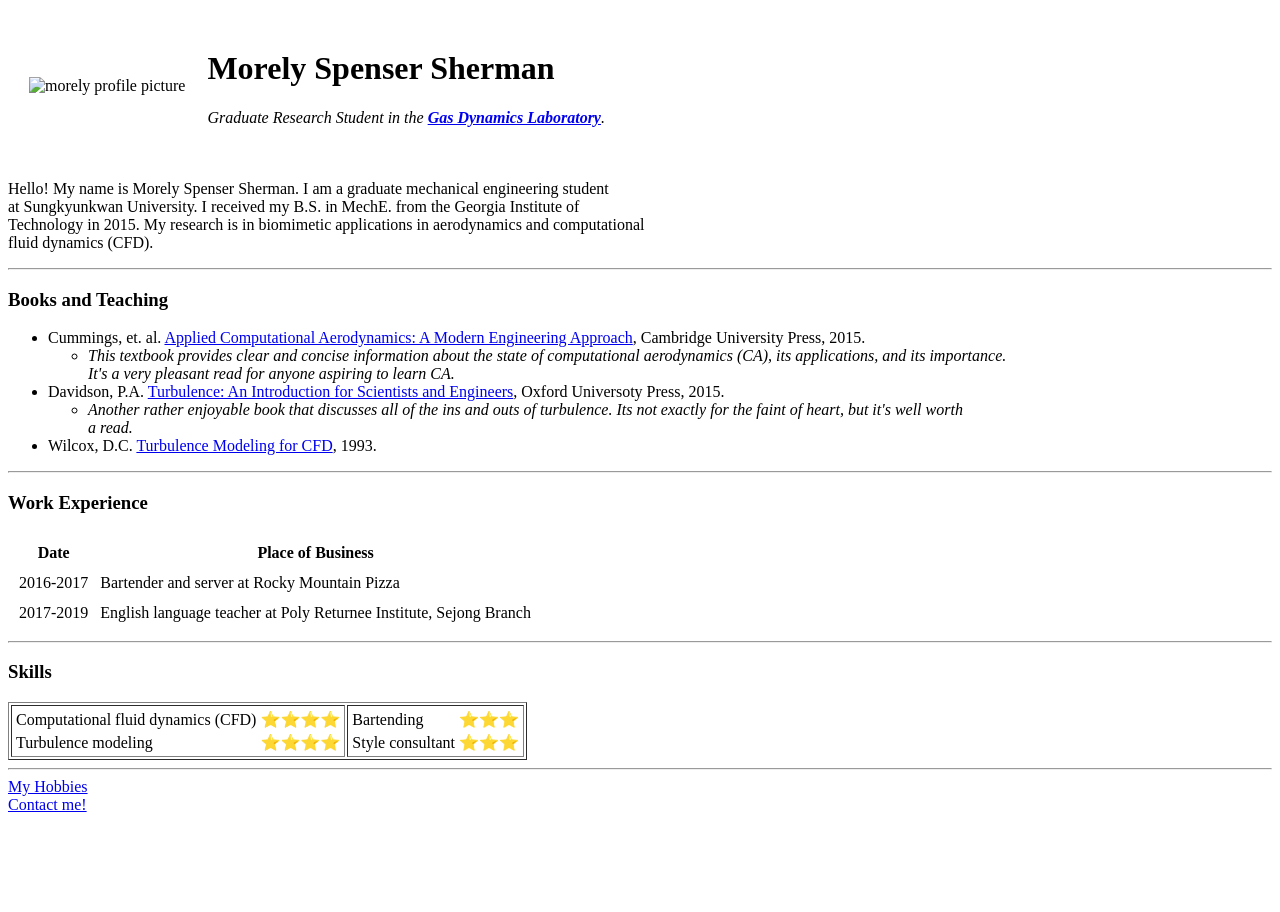
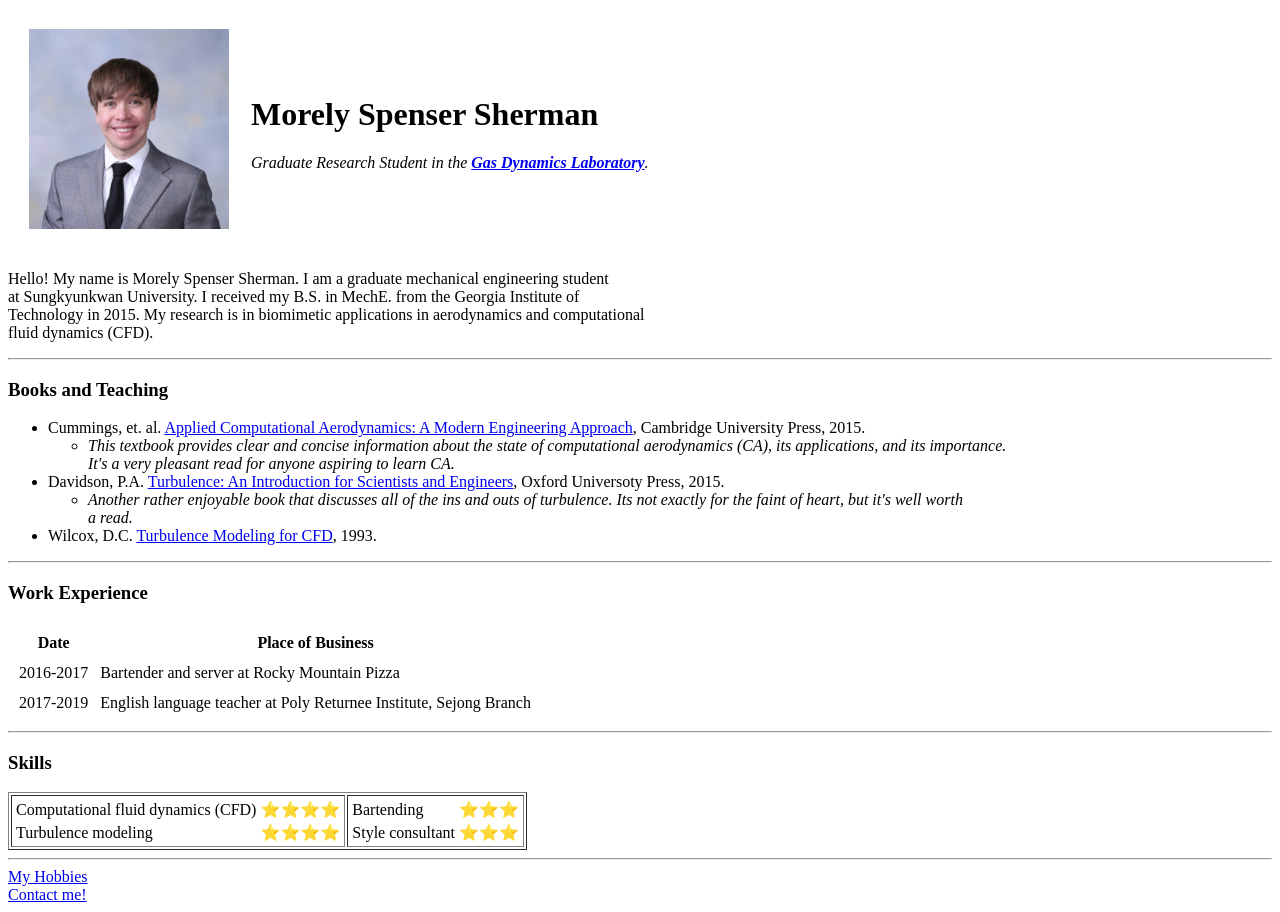
Before and after one commit to professormorely/cv, a plain HTML site: page index.html in a window 1280 px wide. Before the commit the page ends 822 px from the top, so only its background shows below. Drawn offline with Linux system fonts and the light colour scheme.

Commit message:
Update index.html

```diff
--- a/index.html
+++ b/index.html
@@ -6,7 +6,7 @@
   <title>Morely's Personal Site</title>
 </head>
 <table cellspacing='20'>
-  <td><img src="Morely_sherman.jpg" alt="morely profile picture" height="200" width="200"></td>
+  <td><img src="images/Morely_sherman.jpg" alt="morely profile picture" height="200" width="200"></td>
   <td>
     <h1>Morely Spenser Sherman</h1>
     <p><em>Graduate Research Student in the <strong><a href="https://gdl.skku.edu/gdl/index.jsp">Gas Dynamics Laboratory</a></strong>.</em></p>
```
